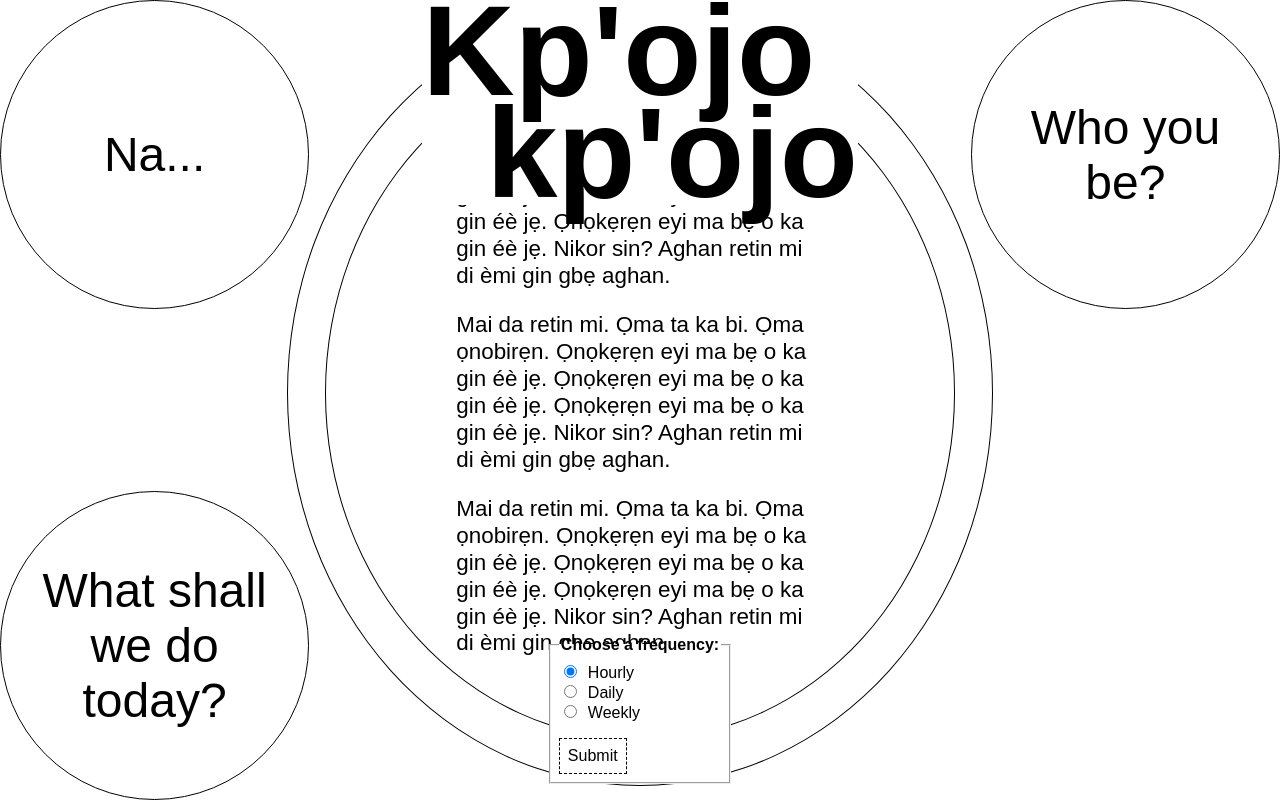
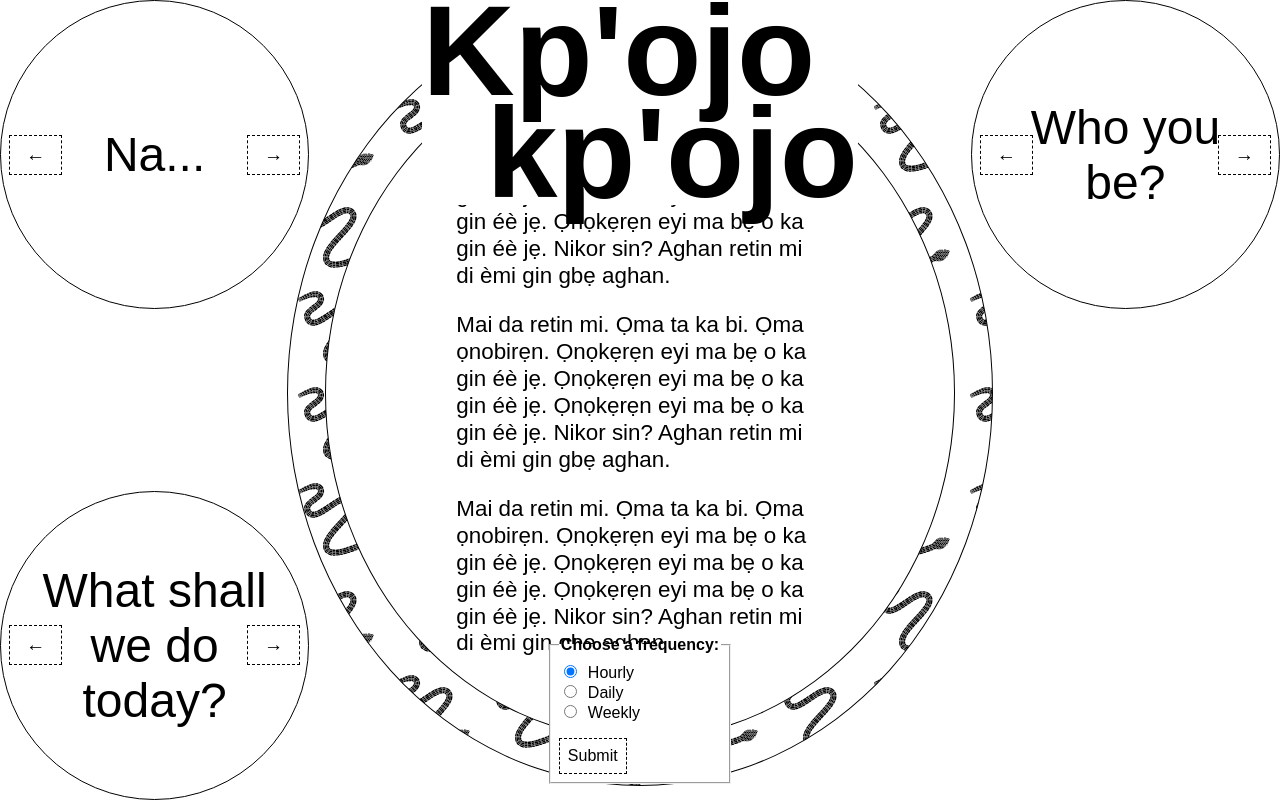
Before and after one commit to oa495/ojo-kan, a Vue app: page / in a window 1280 px wide. Built offline with nearby package versions, Linux system fonts and the light colour scheme; a web font is replaced by a local one.

Commit message:
Add bg image

```diff
--- a/src/App.vue
+++ b/src/App.vue
@@ -208,16 +208,13 @@ label {
 
 button {
   cursor: pointer;
-}
-
-.submit {
   padding: 0.5rem;
   width: fit-content;
   background-color: white;
   border: 1px dashed black;
 }
 
-.submit:hover {
+button:hover {
   background-color: black;
   color: white;
 }
@@ -243,6 +240,10 @@ fieldset button {
   flex-direction: column;
   margin: 0 auto;
   align-items: center;
+  /* make background a repeating svg */
+  background-image: url('assets/snake.svg');
+  background-repeat: repeat;
+  background-size: 6rem 6rem;
 }
 
 
--- a/src/components/LearningModule.vue
+++ b/src/components/LearningModule.vue
@@ -2,7 +2,7 @@
     <section class="modules">
         <ul>
             <li :disabled="!isModuleActive(module)" class="module" v-for="module in modules" :key="module">
-                <button class="activate" @click="activateModule(module)">{{ moduleNameToLongNameMap[module] }}</button>
+                <h3>{{ moduleNameToLongNameMap[module] }}</h3>
                 <div class="content" v-if="module === activeModule && step > 0">
                     <span class="step-indicator">
                         {{ step }} / {{ moduleSteps[module] }}
@@ -12,6 +12,7 @@
                         <p>La la la </p>
                         <p>La la la </p>
                     </div>
+                </div>
                 <footer>
                     <button class="step-button" :disabled="step <= 1" v-on:click="updateStep(-1)">←</button>
                     <button class="step-button" v-if="isLastStep()" v-on:click="completeModule(module)">Complete {{
@@ -19,7 +20,6 @@
                     <button class="step-button" :disabled="isLastStep()" v-else
                         v-on:click="updateStep(1)">→</button>
                 </footer>
-                </div>
             </li>
         </ul>
         <!-- <ModuleTimer v-if="displayTimer()" @activateModule="activateModules" :frequency="frequency" :timeStarted="timeStarted" />
@@ -162,12 +162,17 @@ export default {
     justify-content: center;
 }
 
-button.activate {
+.step-button {
+    font-size: 1.2rem;
+    padding: 0.5rem 1rem;
+    transition: all 0.3s ease-in-out;
+    margin: 0 0.5rem 0 0.5rem;
+}
+
+h3 {
     margin: 0;
     font-size: 3rem;
     text-align: center;
-    border: none;
-    background-color: transparent;
     max-width: 80%;
     font-weight: 500;
 }
@@ -177,13 +182,12 @@ button.activate {
     border-bottom: 2px solid black;
 }
 
-.content footer {
+footer {
+    position: absolute;
+    width: 100%;
     display: flex;
-    align-items: center;
-    padding: 1rem;
+    flex-direction: row;
     justify-content: space-between;
-    flex-direction: row;
-    align-items: center;
 }
 
 .step-indicator {
```
Also changed, not shown: src/assets/snake.svg (added). Lines whose indentation alone changed are shown as unchanged.
